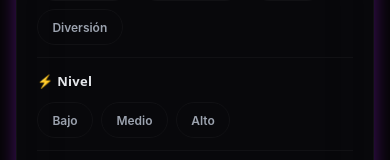
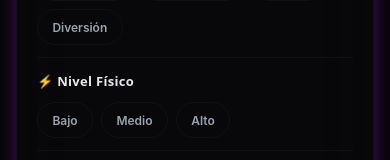
Before and after one commit to desarrollolabtur1-beep/TURUT, a React Native app in the folder frontend/: screen / in a window 390 px wide. Shown: the part 355-515 px from the top of the page. Built offline with nearby package versions, Linux system fonts and the light colour scheme.

Commit message:
feat(discover): cambiar título de filtro Nivel a Nivel Físico

```diff
--- a/frontend/src/screens/DiscoverScreen.tsx
+++ b/frontend/src/screens/DiscoverScreen.tsx
@@ -453,7 +453,7 @@ const DiscoverScreen: React.FC = () => {
             <View style={filterStyles.divider} />
 
             <FilterSection
-              title="Nivel"
+              title="Nivel Físico"
               emoji="⚡"
               options={FILTER_OPTIONS.nivel}
               selected={filters.nivel}
```
